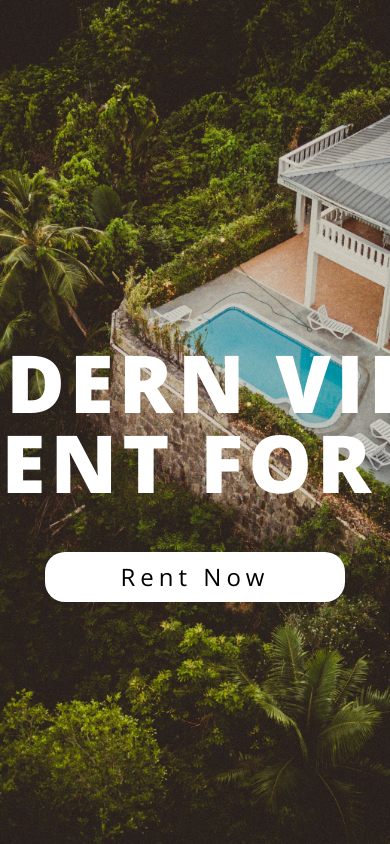
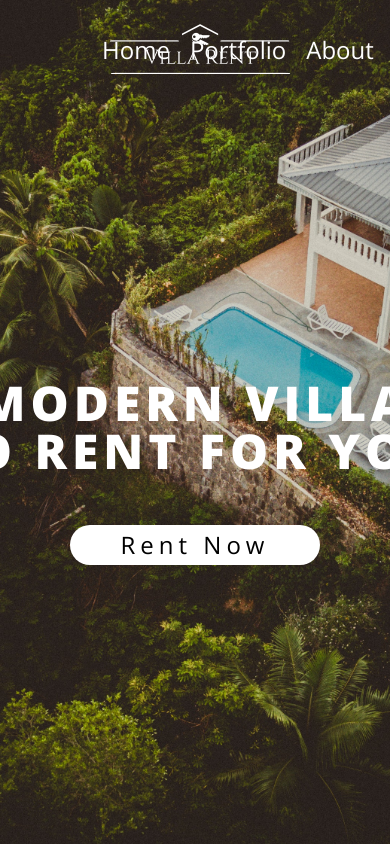
Before and after one commit to jakubwirfel/WWW-Aplication, a PHP site: page / in a window 390 px wide. Run offline with PHP 8.4, Linux system fonts and the light colour scheme.

Commit message:
Navigation bar created/ not responsive

```diff
--- a/index.php
+++ b/index.php
@@ -11,9 +11,22 @@
     </head>
     <body>
         <main class="main_page">
-            <nav class="navigation">
-
-            </nav>
+            <header>
+                <div class="logo"><img src="assets/logo.png"/></div>
+                <nav class="navigation">
+                    <ul>
+                        <li><a href="#">Home</a></li>
+                        <li><a href="#">Portfolio</a></li>
+                        <li><a href="#">About</a></li>
+                        <li><a href="#">Contact</a></li>
+                    </ul>
+                </nav>
+                <div class="hamburger">
+                    <div class="line line1"></div>
+                    <div class="line line2"></div>
+                    <div class="line line3"></div>
+                </div>
+            </header>
             <div class="hero_box">
                 <div class="hero_text">
                     <h1>
--- a/style.css
+++ b/style.css
@@ -138,10 +138,65 @@ html, body, div, span, object, iframe, h1, h2, h3, h4, h5, h6, p, blockquote, pr
       color: #000;
       letter-spacing: 5px;
       font-size: 1.5rem;
-
   }
   .hero_button:hover {
       background-color: #000;
       color: #fff;
       transition-duration: 0.4s;
   }
+  header {
+    width: 100%;
+    height: 100px;
+    display: flex;
+    align-items: center;
+    justify-content: space-between;
+}
+.hamburger {
+    display: none;
+}
+.line {
+    width: 40px;
+    height: 7px;
+    background-color: #fff;
+    margin-bottom: 5px;
+    border-radius: 5px;
+}
+.navigation {
+    transition: all .6s ease-in-out;
+    display: flex;
+    justify-content: flex-end;
+    align-items: center;
+}
+.navigation ul {
+    display: flex;
+}
+.navigation ul li {
+    list-style: none;
+    padding: 10px;
+}
+.navigation ul li a {
+    text-decoration: none;
+    color: #fff;
+    font-size: 1.5rem;
+    line-height: 2rem;
+    width: 100%;
+    display: inline-block;
+    transition: all .3s ease;
+    font-family: 'Open Sans', sans-serif;
+}
+ .navigation.active {
+ left: 0;
+}
+
+   /* =============================================================================
+  RWD
+   ========================================================================== */
+   @media screen and (max-width: 1400px) {
+    .hero_text  {
+      font-size: 3rem;
+    }
+    .hero_button {
+      width: 250px;
+      height: 40px;
+    }
+  }
```
